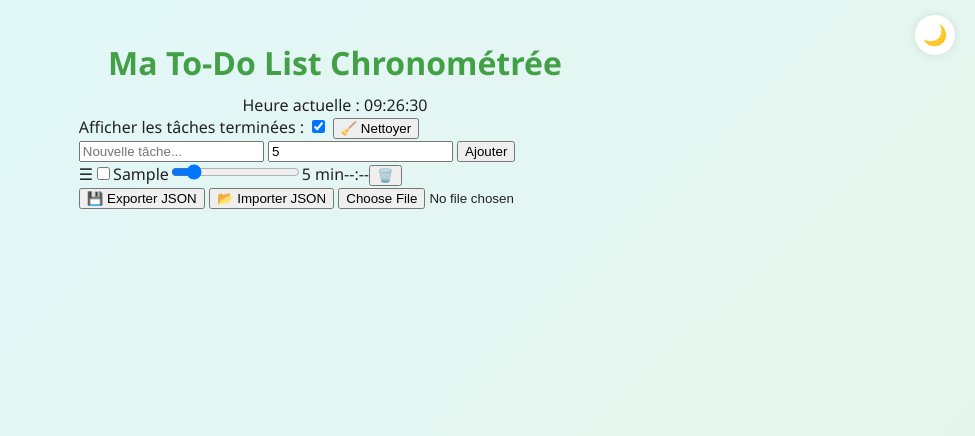
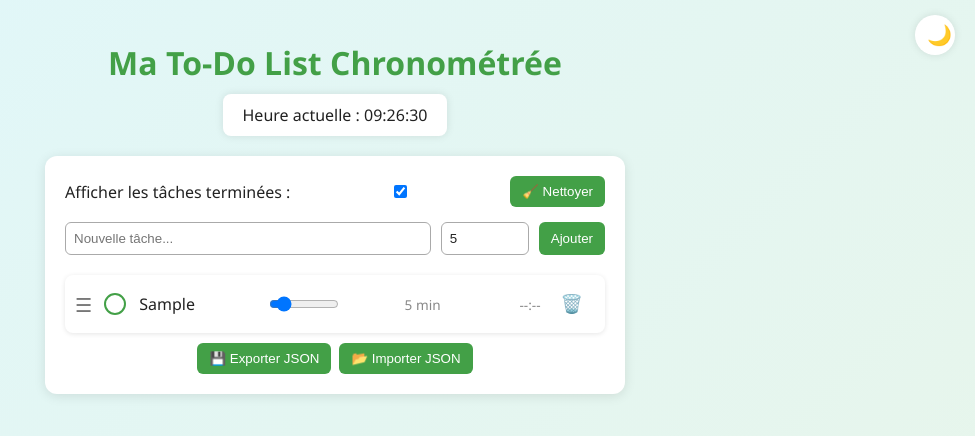
Before and after one commit to sbihis/todo, a plain HTML site: page 21/index.html in a window 1280 px wide. Both pictures are taken after typing "Sample" into the empty fields and a click on the button "Ajouter". Shown: the whole page, without its empty margins (305-1280 px from the left). Drawn offline with nearby package versions, Linux system fonts and the light colour scheme.

Commit message:
Update styles.css

```diff
--- a/21/styles.css
+++ b/21/styles.css
@@ -48,4 +48,29 @@ h1 {
 #theme-toggle:hover {
   transform: scale(1.1);
 }
-/* Tous les autres styles CSS que tu avais dans ton code précédent... */
+
+    #current-time { font-size: 1em; margin-bottom: 20px; background: var(--card-bg); padding: 10px 20px; border-radius: 8px; box-shadow: 0 0 8px var(--shadow); transition: all 0.5s ease; }
+    #todo-container { background: var(--card-bg); padding: 20px; border-radius: 12px; box-shadow: 0 2px 12px var(--shadow); width: 100%; max-width: 540px; transition: all 0.5s ease; }
+    #controls { margin-bottom: 15px; display: flex; align-items: center; justify-content: space-between; flex-wrap: wrap; gap: 8px; }
+    #input-container { display: flex; flex-wrap: wrap; gap: 10px; margin-bottom: 20px; }
+    input[type="text"], input[type="number"] { padding: 8px; border: 1px solid #aaa; border-radius: 6px; background-color: var(--card-bg); color: var(--text-color); transition: background 0.5s ease, color 0.5s ease; }
+    input[type="text"] { flex: 1; min-width: 160px; }
+    input[type="number"] { width: 70px; }
+    button { padding: 8px 12px; border: none; background-color: var(--accent); color: white; border-radius: 6px; cursor: pointer; transition: transform 0.2s ease, background 0.2s ease; }
+    button:hover { transform: scale(1.05); }
+    .task { display: flex; align-items: center; justify-content: space-between; background: var(--card-bg); border-radius: 8px; padding: 10px; margin-bottom: 10px; box-shadow: 0 1px 5px var(--shadow); transition: transform 0.2s ease, background 0.2s ease; position: relative; }
+    .task.dragging { opacity: 0.6; transform: scale(1.02); }
+    .task label { flex: 1; margin-left: 10px; cursor: pointer; font-weight: 500; }
+    .done label { text-decoration: line-through; color: #999; }
+    .task-time, .task-duration { font-size: 0.85em; color: #888; margin-left: 10px; min-width: 90px; text-align: right; }
+    .duration-slider { width: 70px; margin-left: 10px; }
+    .drag-handle { cursor: grab; margin-right: 8px; font-size: 1.2em; user-select: none; color: #777; }
+    .custom-checkbox { appearance: none; width: 22px; height: 22px; border-radius: 50%; border: 2px solid var(--accent); position: relative; cursor: pointer; outline: none; transition: all 0.3s ease; background-color: var(--card-bg); }
+    .custom-checkbox:checked { background-color: var(--accent); border-color: var(--accent); transform: scale(1.2); }
+    .custom-checkbox:checked::after { content: "✔"; position: absolute; color: white; font-size: 14px; font-weight: bold; top: 50%; left: 50%; transform: translate(-50%, -55%); }
+    .delete-btn { background: none; border: none; color: #888; font-size: 18px; cursor: pointer; margin-left: 8px; }
+    .delete-btn:hover { color: #ef5350; transform: scale(1.2); }
+    .confetti { position: absolute; width: 8px; height: 8px; background-color: var(--color); border-radius: 50%; pointer-events: none; animation: fall 1s ease-out forwards; opacity: 0.9; }
+    @keyframes fall { to { transform: translate(var(--x), var(--y)) rotate(720deg); opacity: 0; } }
+    #export-import { display: flex; gap: 8px; flex-wrap: wrap; justify-content: center; margin-top: 8px; }
+    #file-input { display: none; }
```
